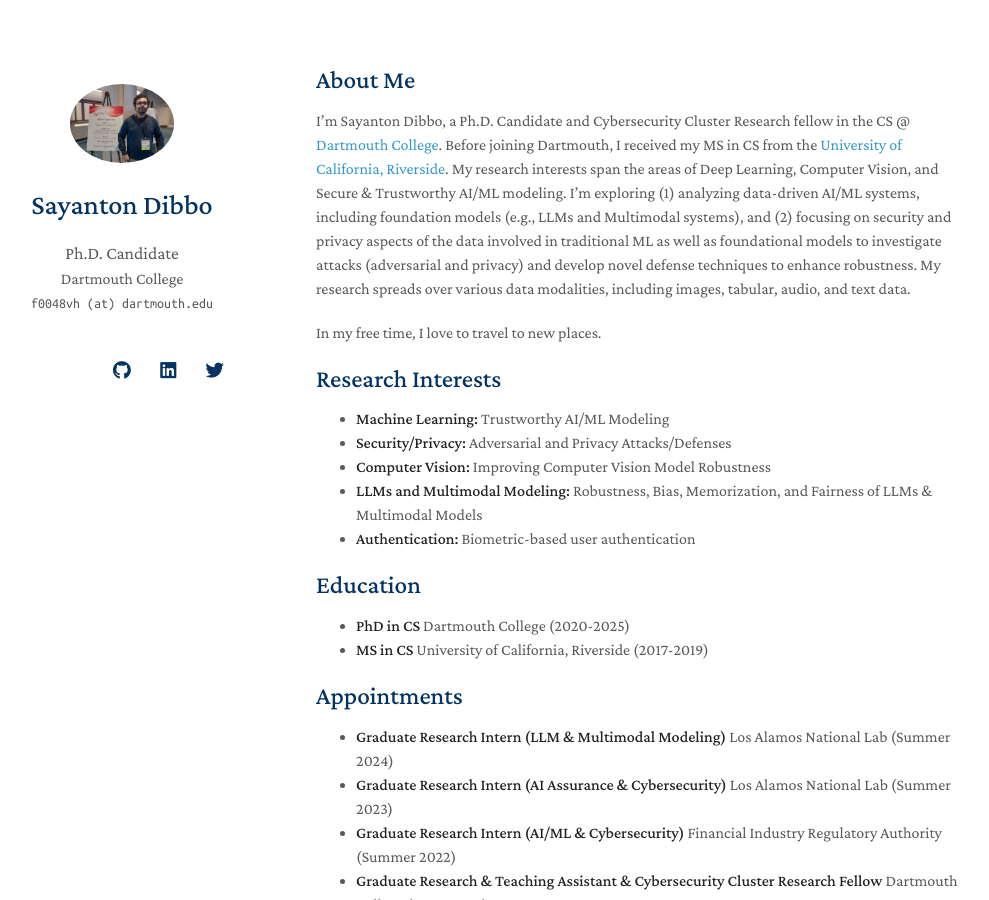
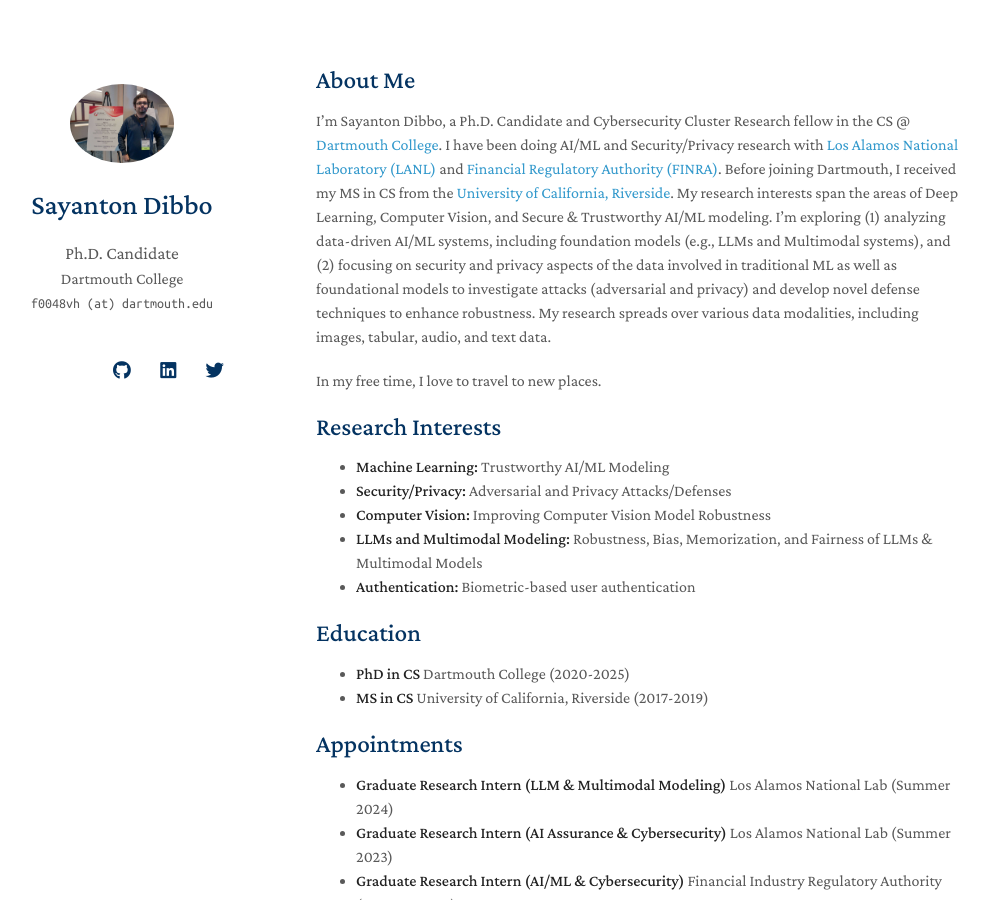
Before and after one commit to SayantonDibbo/SayantonDibbo.github.io, a Jekyll site: the page built from index.md, in a window 1280 px wide and 900 px high. Shown: the whole window, without its empty margins (154-1143 px from the left). Built offline with Jekyll 4.4.1, drawn with Linux system fonts in a browser that asks for light colours; nearby versions of some CDN libraries; a style sheet for code colours, icons or effects is not loaded; our own code applies the rules of GitHub Pages for plain Markdown files.

Commit message:
Update index.md

```diff
--- a/index.md
+++ b/index.md
@@ -4,7 +4,7 @@
 
 ## About Me
 
-I'm Sayanton Dibbo, a Ph.D. Candidate and Cybersecurity Cluster Research fellow in the CS @ <a href="https://web.cs.dartmouth.edu/">Dartmouth College</a>. Before joining Dartmouth, I received my MS in CS from the <a href="https://www1.cs.ucr.edu/">University of California, Riverside</a>.
+I'm Sayanton Dibbo, a Ph.D. Candidate and Cybersecurity Cluster Research fellow in the CS @ <a href="https://web.cs.dartmouth.edu/">Dartmouth College</a>. I have been doing AI/ML and Security/Privacy research with <a href="https://lanl.gov/">Los Alamos National Laboratory (LANL)</a>  and <a href="https://www.finra.org/">Financial Regulatory Authority (FINRA)</a>. Before joining Dartmouth, I received my MS in CS from the <a href="https://www1.cs.ucr.edu/">University of California, Riverside</a>.
 My research interests span the areas of Deep Learning, Computer Vision, and Secure & Trustworthy AI/ML modeling.  I'm exploring (1) analyzing data-driven AI/ML systems, including foundation models  (e.g., LLMs and Multimodal systems), and (2) focusing on security and privacy aspects of the data involved in traditional ML as well as foundational models to investigate attacks (adversarial and privacy) and develop novel defense techniques to enhance robustness. My research spreads over various data modalities, including images, tabular, audio, and text data.
 
 In my free time, I love to travel to new places.
```
